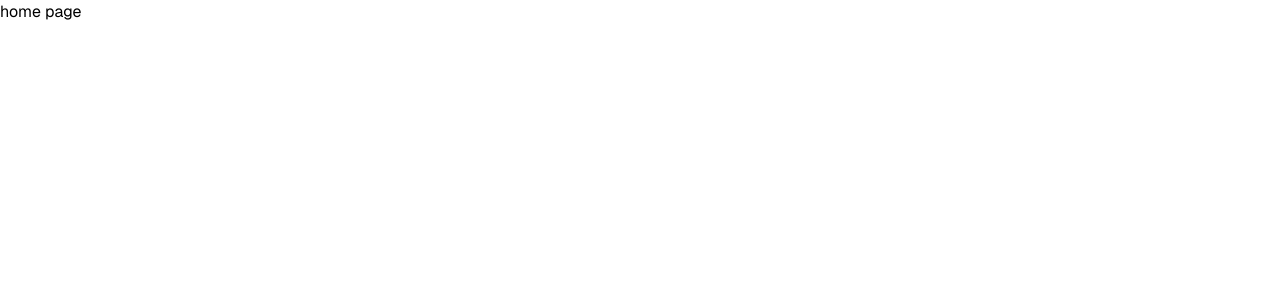
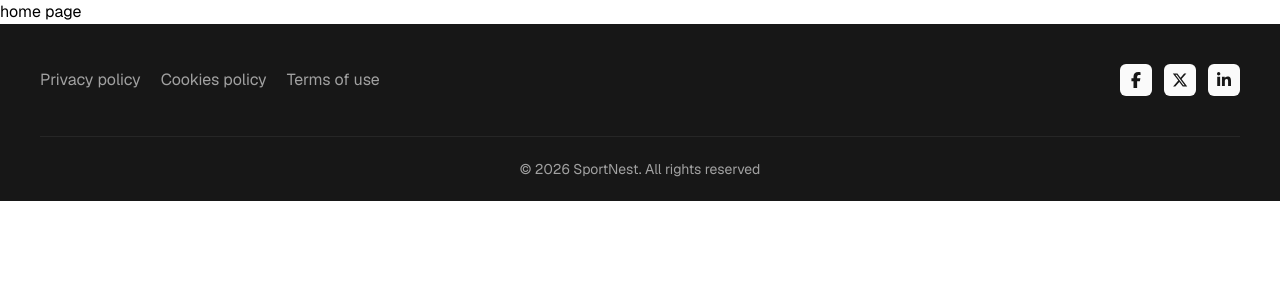
Before and after one commit to quantumrahman/sportnest-frontend-mvp, a Next.js app: page / in a window 1280 px wide. Shown: the top 300 px of the page. Built offline with nearby package versions, Linux system fonts and the light colour scheme.

Commit message:
feat: add footer and implement main layout

```diff
--- a/src/app/(main)/layout.js
+++ b/src/app/(main)/layout.js
@@ -1,5 +1,12 @@
 import '../globals.css';
 
+import Footer from '@/components/shared/Footer';
+
 export default function MainLayout({ children }) {
-    return <main className="flex w-full flex-col">{children}</main>;
+    return (
+        <main className="flex w-full flex-col">
+            {children}
+            <Footer />
+        </main>
+    );
 }
--- /dev/null
+++ b/src/components/shared/Footer.js
@@ -0,0 +1,69 @@
+import Link from 'next/link';
+
+import { FaFacebookF, FaXTwitter, FaLinkedinIn } from 'react-icons/fa6';
+
+export default function Footer() {
+    return (
+        <div className="w-full bg-neutral-900 px-5 pt-10 pb-5 md:px-10">
+            <footer className="mx-auto flex w-full max-w-7xl flex-col items-center justify-center">
+                <div className="flex w-full flex-col items-center justify-between gap-5 md:flex-row">
+                    <nav className="w-fit">
+                        <ul className="flex flex-wrap items-center justify-center gap-5">
+                            <li className="w-fit text-base font-normal">
+                                <Link
+                                    href={'/'}
+                                    className="text-neutral-400 transition-colors duration-200 ease-linear hover:text-neutral-50"
+                                >
+                                    Privacy policy
+                                </Link>
+                            </li>
+                            <li className="w-fit text-base font-normal">
+                                <Link
+                                    href={'/'}
+                                    className="text-neutral-400 transition-colors duration-200 ease-linear hover:text-neutral-50"
+                                >
+                                    Cookies policy
+                                </Link>
+                            </li>
+                            <li className="w-fit text-base font-normal">
+                                <Link
+                                    href={'/'}
+                                    className="text-neutral-400 transition-colors duration-200 ease-linear hover:text-neutral-50"
+                                >
+                                    Terms of use
+                                </Link>
+                            </li>
+                        </ul>
+                    </nav>
+                    <div className="flex w-fit items-center justify-center gap-3">
+                        <Link
+                            href={'/'}
+                            className="rounded-md bg-neutral-50 p-2 text-neutral-900 transition-colors duration-200 ease-linear hover:bg-neutral-200"
+                        >
+                            <FaFacebookF />
+                        </Link>
+                        <Link
+                            href={'/'}
+                            className="rounded-md bg-neutral-50 p-2 text-neutral-900 transition-colors duration-200 ease-linear hover:bg-neutral-200"
+                        >
+                            <FaXTwitter />
+                        </Link>
+                        <Link
+                            href={'/'}
+                            className="rounded-md bg-neutral-50 p-2 text-neutral-900 transition-colors duration-200 ease-linear hover:bg-neutral-200"
+                        >
+                            <FaLinkedinIn />
+                        </Link>
+                    </div>
+                </div>
+                <div className="mt-10 h-px w-full bg-neutral-800"></div>
+                <div className="mt-5 w-full text-center">
+                    <span className="text-sm text-neutral-400">
+                        &copy; {new Date().getFullYear()} SportNest. All rights
+                        reserved
+                    </span>
+                </div>
+            </footer>
+        </div>
+    );
+}
```
